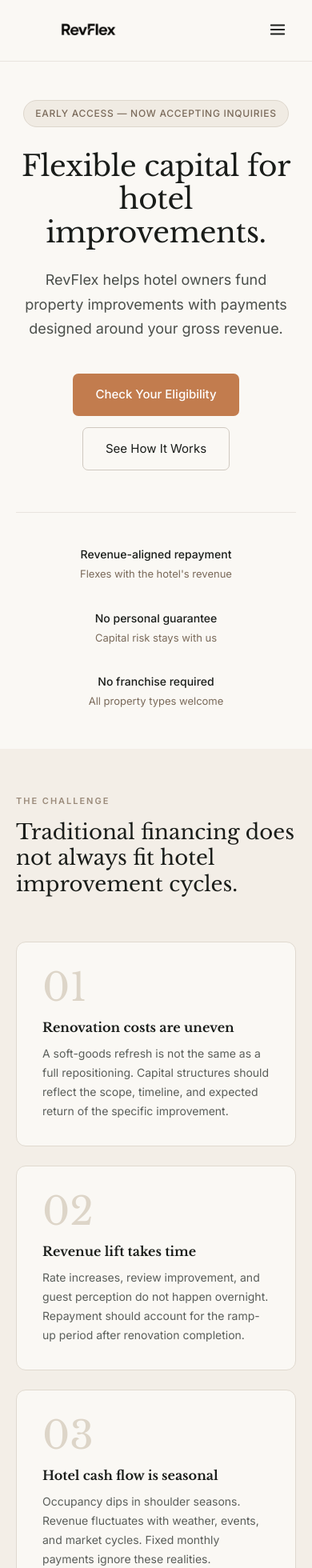
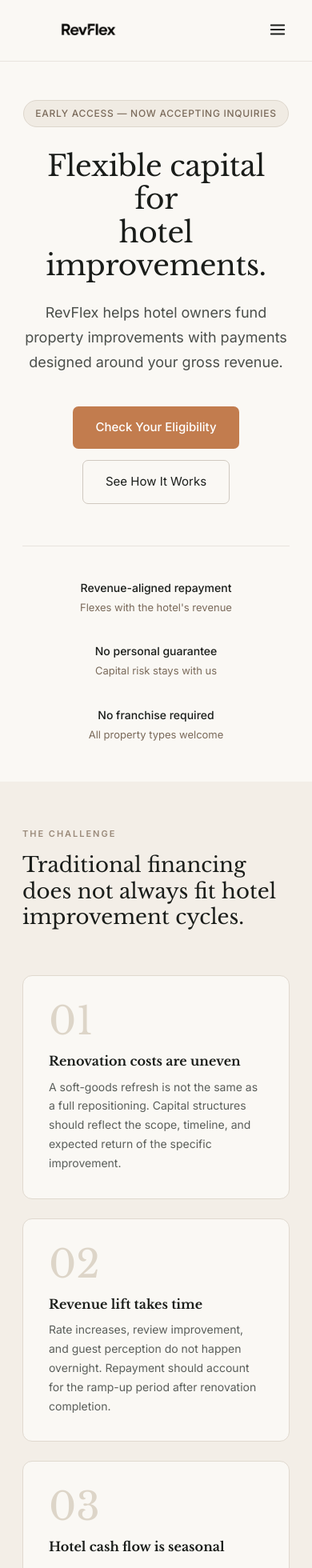
Before and after one commit to RevFlex/revflex-pip, a Next.js app: page / in a window 390 px wide. Shown: the top 1960 px of the page at 80% size. Built offline with nearby package versions, Linux system fonts and the light colour scheme.

Commit message:
Update page.jsx

```diff
--- a/app/page.jsx
+++ b/app/page.jsx
@@ -46,7 +46,7 @@
       <Nav />
 
       {/* ── HERO ── */}
-      <section style={{ maxWidth: '900px', margin: '0 auto', padding: 'clamp(48px, 8vw, 96px) clamp(20px, 5vw, 32px) clamp(48px, 6vw, 80px)', textAlign: 'center' }}>
+      <section style={{ maxWidth: '900px', margin: '0 auto', padding: 'clamp(48px, 8vw, 96px) clamp(28px, 6vw, 40px) clamp(48px, 6vw, 80px)', textAlign: 'center' }}>
         <div ref={heroRef}>
           <div style={{
             display: 'inline-block',
@@ -112,7 +112,7 @@
       </section>
 
       {/* ── CHALLENGE ── */}
-      <section id="how-it-works" style={{ background: '#F3EEE7', padding: 'clamp(56px, 8vw, 88px) clamp(20px, 5vw, 32px)' }}>
+      <section id="how-it-works" style={{ background: '#F3EEE7', padding: 'clamp(56px, 8vw, 88px) clamp(28px, 6vw, 40px)' }}>
         <div style={{ maxWidth: '900px', margin: '0 auto' }}>
           <div ref={challengeRef}>
             <div style={{ fontSize: '11px', letterSpacing: '0.18em', textTransform: 'uppercase', color: '#9A8A7A', marginBottom: '14px', fontWeight: '600' }}>The Challenge</div>
@@ -148,7 +148,7 @@
       </section>
 
       {/* ── STRUCTURE ── */}
-      <section style={{ padding: 'clamp(56px, 8vw, 88px) clamp(20px, 5vw, 32px)' }}>
+      <section style={{ padding: 'clamp(56px, 8vw, 88px) clamp(28px, 6vw, 40px)' }}>
         <div style={{ maxWidth: '900px', margin: '0 auto' }}>
           <div ref={structureRef}>
             <div style={{ fontSize: '11px', letterSpacing: '0.18em', textTransform: 'uppercase', color: '#9A8A7A', marginBottom: '14px', fontWeight: '600' }}>The Structure</div>
@@ -195,7 +195,7 @@
       </section>
 
       {/* ── WHY REVFLEX ── */}
-      <section style={{ padding: 'clamp(56px, 8vw, 88px) clamp(20px, 5vw, 32px)' }}>
+      <section style={{ padding: 'clamp(56px, 8vw, 88px) clamp(28px, 6vw, 40px)' }}>
         <div style={{ maxWidth: '900px', margin: '0 auto' }}>
           <div ref={whyRef}>
             <div style={{ fontSize: '11px', letterSpacing: '0.18em', textTransform: 'uppercase', color: '#9A8A7A', marginBottom: '14px', fontWeight: '600' }}>Why RevFlex</div>
@@ -229,7 +229,7 @@
       </section>
 
       {/* ── FAQ ── */}
-      <section style={{ background: '#F3EEE7', padding: 'clamp(56px, 8vw, 88px) clamp(20px, 5vw, 32px)' }}>
+      <section style={{ background: '#F3EEE7', padding: 'clamp(56px, 8vw, 88px) clamp(28px, 6vw, 40px)' }}>
         <div style={{ maxWidth: '800px', margin: '0 auto' }}>
           <FadeCard delay={0}>
             <div style={{ fontSize: '11px', letterSpacing: '0.18em', textTransform: 'uppercase', color: '#9A8A7A', marginBottom: '14px', fontWeight: '600' }}>FAQ</div>
@@ -247,7 +247,7 @@
       </section>
 
       {/* ── EARLY ACCESS ── */}
-      <section id="early-access" style={{ background: '#1A1D1A', padding: 'clamp(56px, 8vw, 88px) clamp(20px, 5vw, 32px)' }}>
+      <section id="early-access" style={{ background: '#1A1D1A', padding: 'clamp(56px, 8vw, 88px) clamp(28px, 6vw, 40px)' }}>
         <div ref={earlyRef} style={{ maxWidth: '640px', margin: '0 auto', textAlign: 'center' }}>
           <div style={{ fontSize: '11px', letterSpacing: '0.18em', textTransform: 'uppercase', color: '#7A6A5A', marginBottom: '14px', fontWeight: '600' }}>Early Access</div>
           <h2 style={{
```
